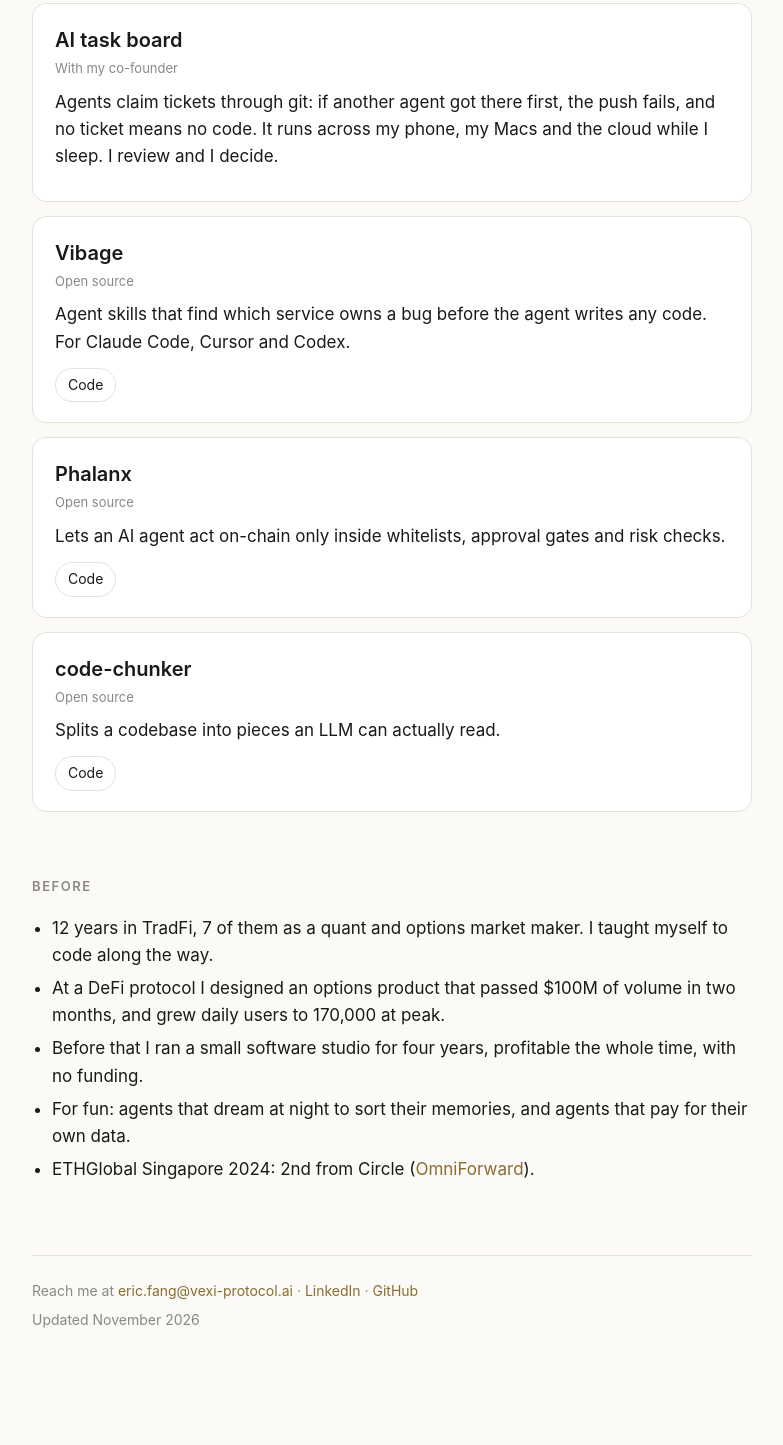
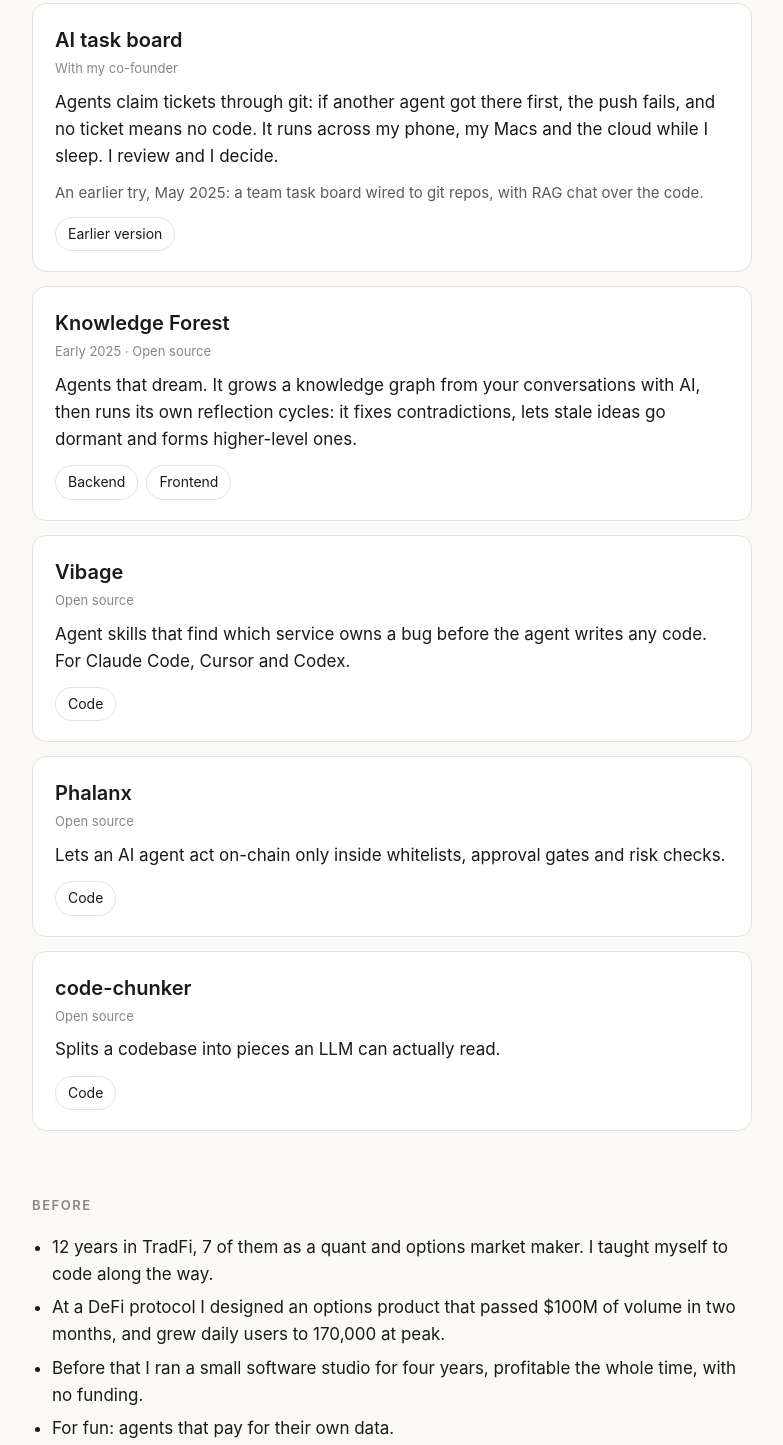
Before and after one commit to eric2612115/eric2612115.github.io, a plain HTML site: page index.html in a window 1280 px wide. Shown: the part 2308-3753 px from the top of the page, without its empty margins (248-1031 px from the left). Before the commit the page ends 3701 px from the top, so only its background shows below. Drawn offline with Linux system fonts and the light colour scheme.

Commit message:
feat: add Knowledge Forest and the earlier task board
Co-Authored-By: Claude Opus 5.5 <noreply@anthropic.com>

```diff
--- a/index.html
+++ b/index.html
@@ -203,6 +203,20 @@
       <h3>AI task board</h3>
       <span class="tag">With my co-founder</span>
       <p>Agents claim tickets through git: if another agent got there first, the push fails, and no ticket means no code. It runs across my phone, my Macs and the cloud while I sleep. I review and I decide.</p>
+      <p class="proof">An earlier try, May 2025: a team task board wired to git repos, with RAG chat over the code.</p>
+      <ul class="links">
+        <li><a href="https://github.com/eric2612115/ai-task-manager">Earlier version</a></li>
+      </ul>
+    </div>
+
+    <div class="card">
+      <h3>Knowledge Forest</h3>
+      <span class="tag">Early 2025 · Open source</span>
+      <p>Agents that dream. It grows a knowledge graph from your conversations with AI, then runs its own reflection cycles: it fixes contradictions, lets stale ideas go dormant and forms higher-level ones.</p>
+      <ul class="links">
+        <li><a href="https://github.com/eric2612115/multi_ai_agent">Backend</a></li>
+        <li><a href="https://github.com/eric2612115/synaptic-forest">Frontend</a></li>
+      </ul>
     </div>
 
     <div class="card">
@@ -239,7 +253,7 @@
       <li>12 years in TradFi, 7 of them as a quant and options market maker. I taught myself to code along the way.</li>
       <li>At a DeFi protocol I designed an options product that passed $100M of volume in two months, and grew daily users to 170,000 at peak.</li>
       <li>Before that I ran a small software studio for four years, profitable the whole time, with no funding.</li>
-      <li>For fun: agents that dream at night to sort their memories, and agents that pay for their own data.</li>
+      <li>For fun: agents that pay for their own data.</li>
       <li>ETHGlobal Singapore 2024: 2nd from Circle (<a href="https://ethglobal.com/showcase/omniforward-vmq9m">OmniForward</a>).</li>
     </ul>
   </section>
```
